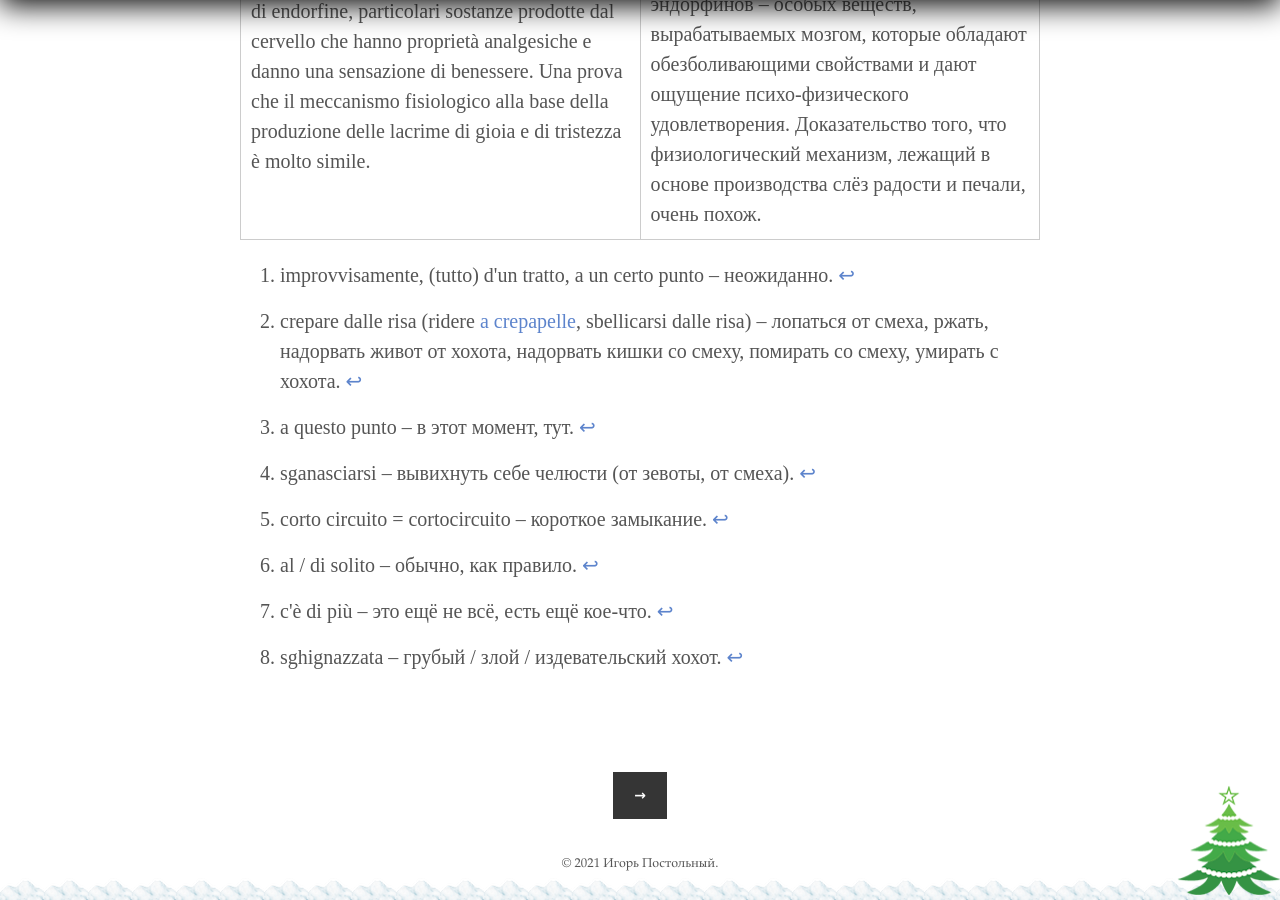
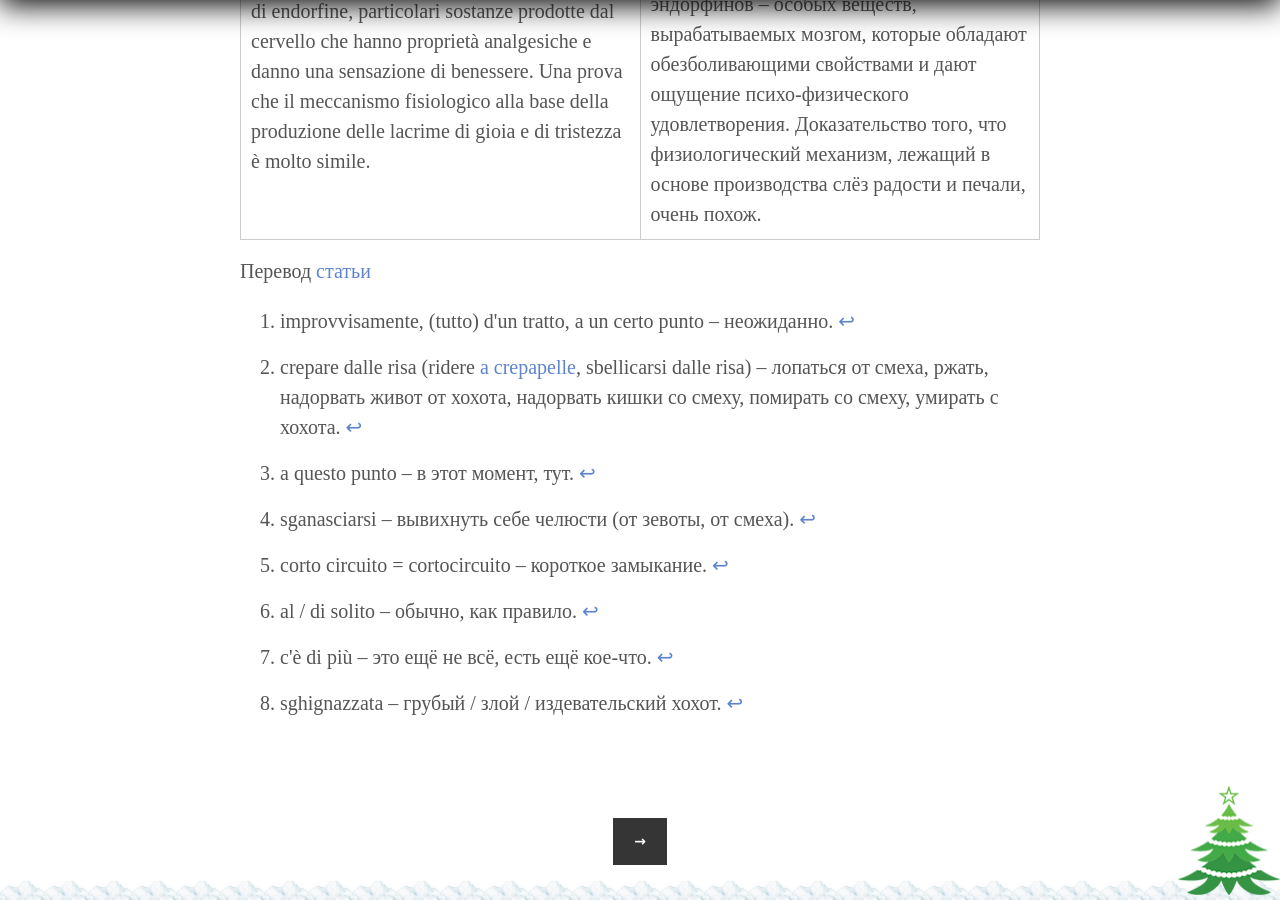
Before and after one commit to postolny/postolny.github.io, a Jekyll site: the page built from _posts/2021-05-26-perche-quando-si-ride-molto-poi-si-finisce-per-piangere.md, in a window 1280 px wide and 900 px high, scrolled down 2073 px. Built offline with Jekyll 4.4.1, drawn with Linux system fonts in a browser that asks for light colours.

Commit message:
Add files via upload

```diff
--- a/_posts/2021-05-26-perche-quando-si-ride-molto-poi-si-finisce-per-piangere.md
+++ b/_posts/2021-05-26-perche-quando-si-ride-molto-poi-si-finisce-per-piangere.md
@@ -25,6 +25,8 @@ tags: Переводы
 |A questo punto[^3], spesso, gli occhi di chi si sta... sganasciando[^4] cominciano a lacrimare: secondo i fisiologi, ciò accade a causa di una specie di "corto circuito[^5] nervoso" che stimola i nervi che, di solito[^6], si attivano quando si prova un forte dolore o un'emozione intensa (per esempio, quando si sta guardando un film commovente o si legge un libro triste).|В этот момент часто глаза тех, кто... готов вывихнуть себе челюсть от смеха, начинают слезиться: по мнению физиологов, это происходит из-за своеобразного "нервного короткого замыкания", стимулирующего нервы, которые обычно активизируются, когда мы испытываем сильную боль или сильные эмоции (например, когда мы смотрим трогательный фильм или читаем грустную книгу).|
 Ma c'è di più[^7]! Analizzando il contenuto delle lacrime  versate dopo una "sghignazzata[^8]" o a causa di un dispiacere, gli scienziati hanno scoperto che, in entrambi i casi, quelle lacrime contenevano un'alta dose di  endorfine, particolari sostanze prodotte dal cervello che hanno proprietà analgesiche e danno una sensazione di benessere. Una prova che il meccanismo fisiologico alla base della produzione delle lacrime di gioia e di tristezza è molto simile.|Но это еще не всё! Анализируя содержимое слёз, пролитых после "издевательского смеха" или по причине испытываемой горечи, учёные обнаружили, что в обоих случаях эти слёзы содержали большую дозу эндорфинов – особых веществ, вырабатываемых мозгом, которые обладают обезболивающими свойствами и дают ощущение психо-физического удовлетворения. Доказательство того, что физиологический механизм, лежащий в основе производства слёз радости и печали, очень похож.|
 
+Перевод [статьи](https://www.focusjunior.it/scuola/perche-quando-si-ride-molto-poi-si-finisce-per-piangere/)
+
 [^1]: improvvisamente, (tutto) d'un tratto, a un certo punto – неожиданно.
 
 [^2]: crepare dalle risa (ridere [a crepapelle]({{ site.baseurl }}/2020-12-04/a-crepapelle), sbellicarsi dalle risa) – лопаться от смеха, ржать, надорвать живот от хохота, надорвать кишки со смеху, помирать со смеху, умирать с хохота.
```
